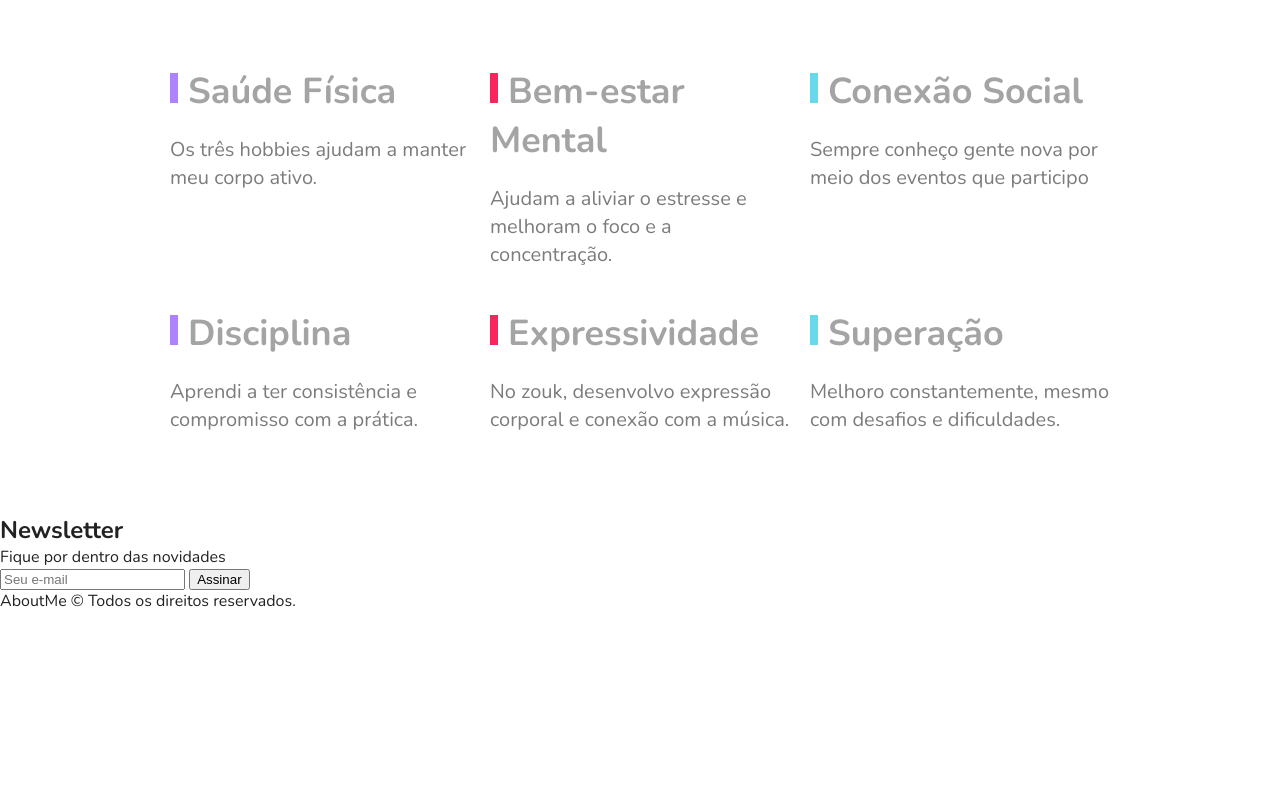
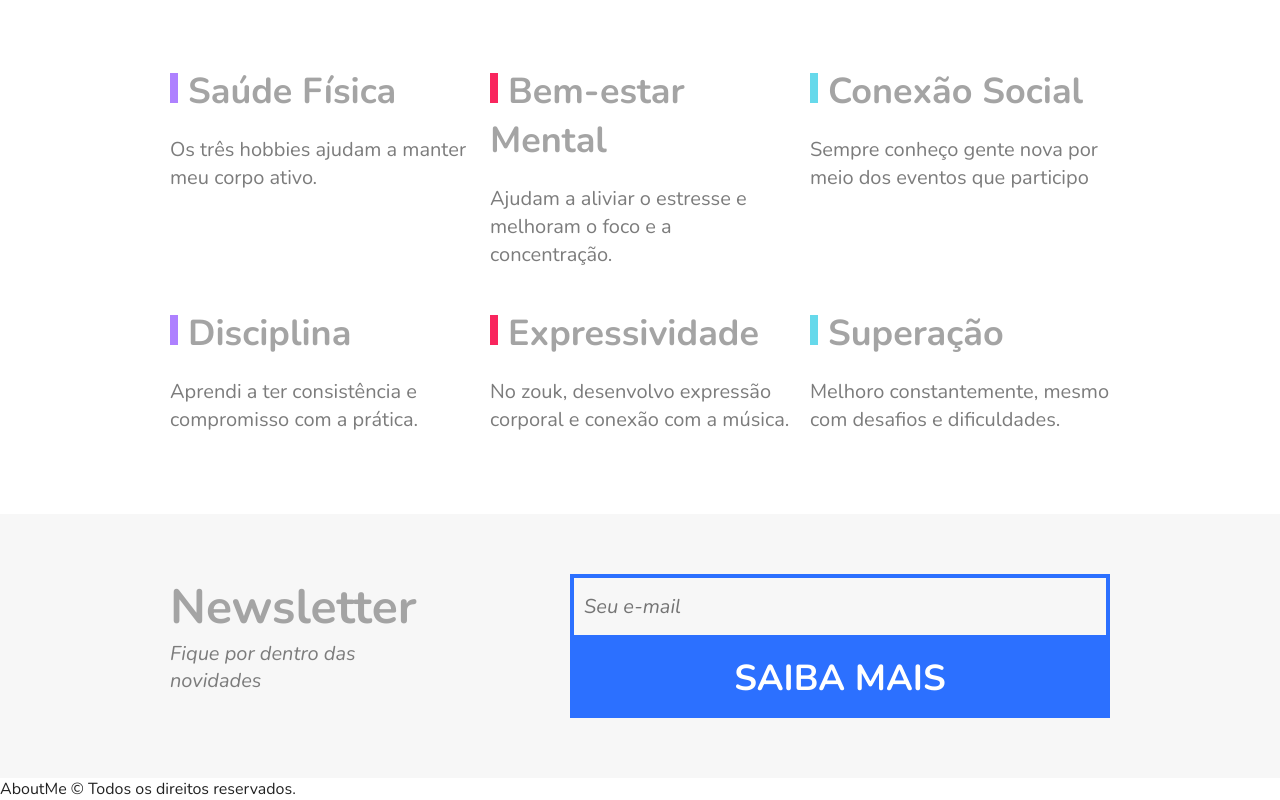
Before and after one commit to luizaugustoliveira/AboutMe, a plain HTML site: page index.html in a window 1280 px wide. Shown: the part 2035-2835 px from the top of the page. Before the commit the page ends 2647 px from the top, so only its background shows below. Drawn offline with nearby package versions, Linux system fonts and the light colour scheme.

Commit message:
add newsletter section

```diff
--- a/css/style.css
+++ b/css/style.css
@@ -311,3 +311,71 @@ img {
 	line-height: 1.4;
 	color: #7c7c7c;
 }
+
+/*Newsletter*/
+
+.newsletter {
+	background: #f7f7f7;
+	padding: 60px calc((100% - 960px) / 2 ); /*o calc foi usado para centralizar o conteúdo da newsletter*/
+	display: flex;
+	flex-wrap: wrap;
+}
+
+.newsletter-info {
+	flex: 1 1 240px;
+	margin: 0 10px;
+}
+
+.newsletter-info h1 {
+	font-size: 3em;
+	color: #a4a4a4;
+}
+
+.newsletter-info p {
+	font-size: 1.25em;
+	font-style: italic;
+	max-width: 230px;
+	color: #7c7c7c;
+	margin-bottom: 10px;
+}
+
+.newsletter-form {
+	flex: 2 1 260px;
+	margin: 0 10px;
+	align-self: center;
+	display: flex;
+	flex-wrap: wrap;
+}
+
+.newsletter-form input {
+	flex: 3 1 260px;
+	font-size: 1.25em;
+	color: #7c7c7c;
+	font-style: italic;
+	font-family: "Nunito", Helvetica, Arial, sans-serif;
+	border: 4px solid #2c70ff;
+	background: transparent;
+	padding: 15px 10px;
+	margin: 0px;
+	border-radius: 0px;
+}
+
+.newsletter-form button {
+	flex: 1 1 260px;
+	font-family: "Nunito", Helvetica, Arial, sans-serif;
+	font-size: 2.25em;
+	font-weight: bold;
+	text-transform: uppercase;
+	background: #2c70ff;
+	color: white;
+	margin: 0px;
+	cursor: pointer;
+	border: 0px;
+	padding: 15px 10px;
+}
+
+@media (max-width: 600px) {
+	.newsletter-form button {
+		font-size: 1.5em;
+	}
+}
--- a/index.html
+++ b/index.html
@@ -138,7 +138,7 @@
 		</div>
 		<form class="newsletter-form">
 			<input type="text" placeholder="Seu e-mail">
-			<button type="submit">Assinar</button>
+			<button type="submit">Saiba Mais</button>
 		</form>
 	</section>
 
```
